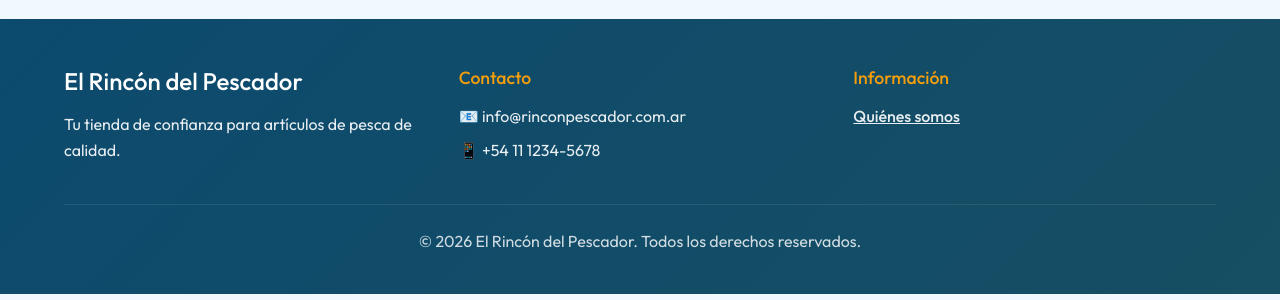
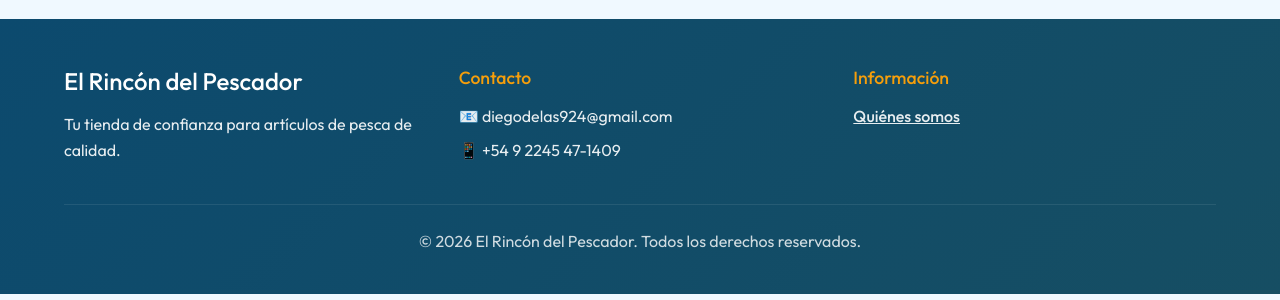
Before and after one commit to auditoretzio/rincon, a Django app: page /carrito/ in a window 1280 px wide. Shown: the part 281-581 px from the top of the page. Run offline with Django 4.2, Linux system fonts and the light colour scheme.

```diff
--- a/tienda/templates/tienda/base.html
+++ b/tienda/templates/tienda/base.html
@@ -101,8 +101,8 @@
                 </div>
                 <div class="footer-section">
                     <h4>Contacto</h4>
-                    <p>📧 info@rinconpescador.com.ar</p>
-                    <p>📱 +54 11 1234-5678</p>
+                    <p>📧 diegodelas924@gmail.com</p>
+                    <p>📱 +54 9 2245 47-1409</p>
                 </div>
                 <div class="footer-section">
                     <h4>Información</h4>
@@ -183,4 +183,5 @@
     </a>
 </body>
 
+
 </html>
```
